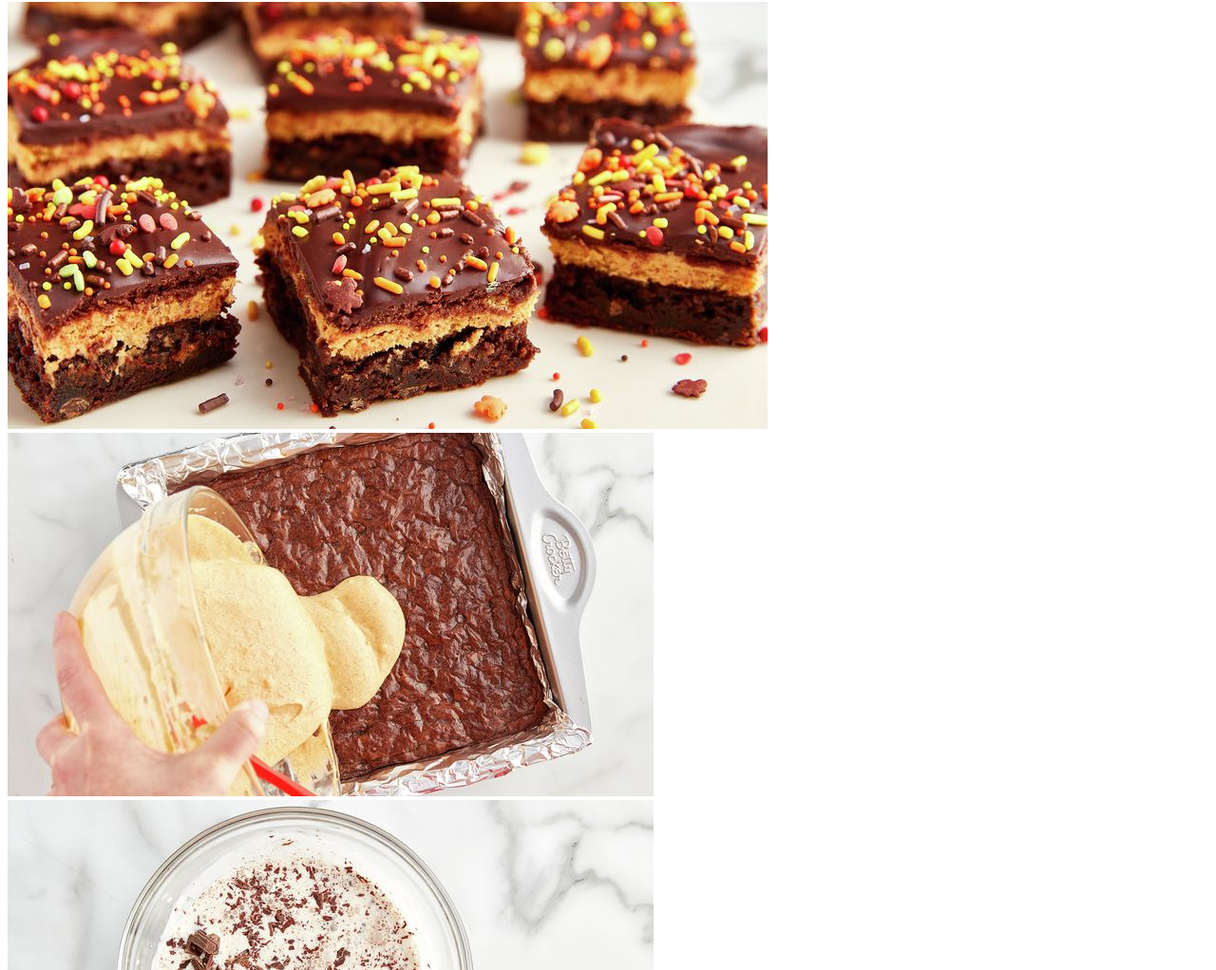
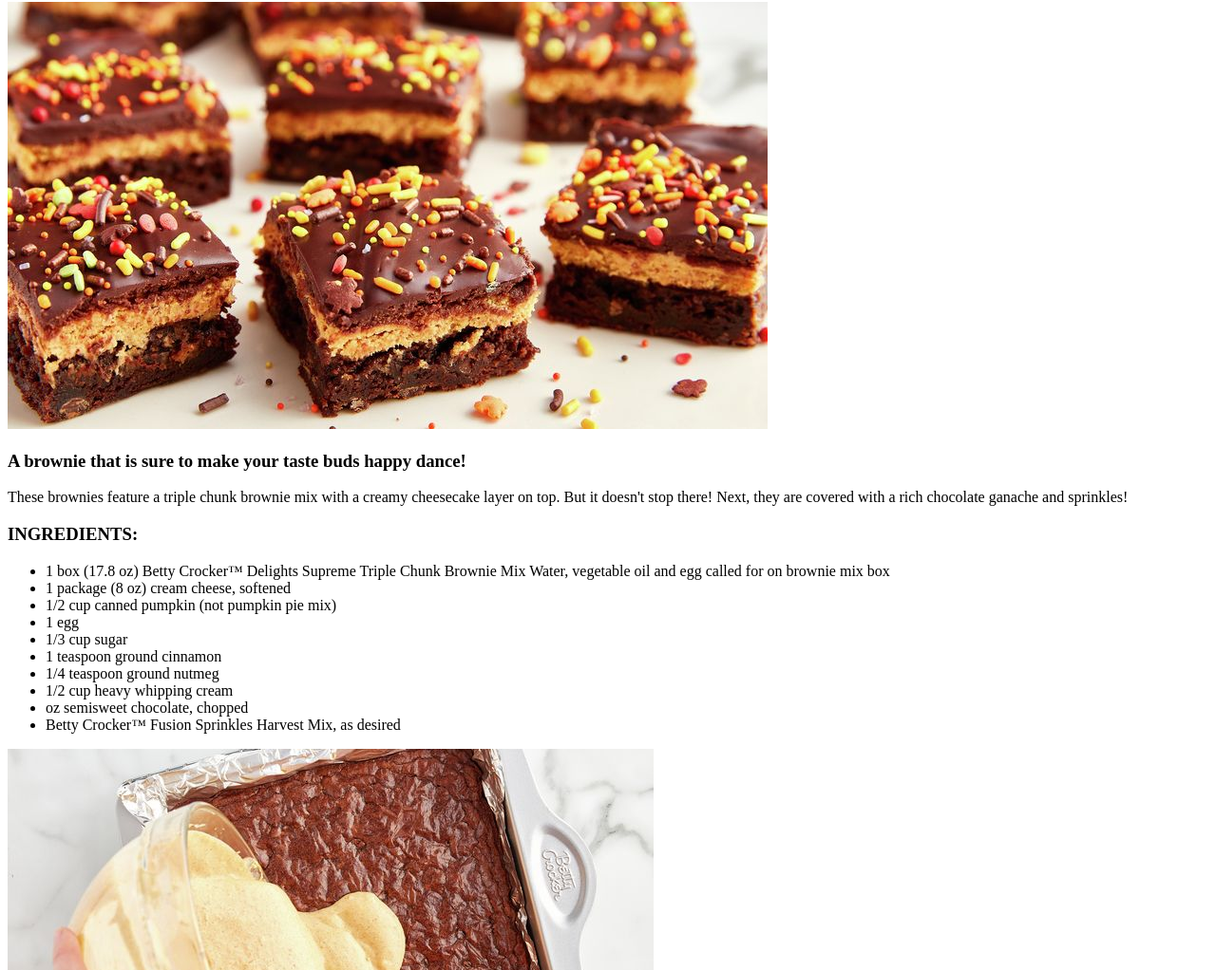
Before and after one commit to Kennedy0201/odin-recipes, a plain HTML site: page recipes/pumpkin_brownies.html in a window 1280 px wide. Shown: the part 78-1100 px from the top of the page at 95% size. Drawn offline with Linux system fonts and the light colour scheme.

Commit message:
Add pumpkin brownies ingredients

```diff
--- a/recipes/pumpkin_brownies.html
+++ b/recipes/pumpkin_brownies.html
@@ -7,9 +7,34 @@
     </head>
     <body>
         <h1>Pumpkin Cheesecake Fudge Brownies Recipe</h1>
-
         <img src="../images/pumpkin_brownies/pumpkin_brownies.jpg"
         alt="Pumpkin brownies on a plate">
+
+        <h3>A brownie that is sure to make your taste buds
+            happy dance!
+        </h3>
+
+        <p>
+            These brownies feature a triple chunk brownie mix with a creamy cheesecake
+            layer on top. But it doesn't stop there! Next, they are covered with a rich
+            chocolate ganache and sprinkles!
+        </p>
+
+        <h3>INGREDIENTS:</h3>
+        <ul>
+            <li>1 box (17.8 oz) Betty Crocker™ Delights Supreme Triple Chunk Brownie Mix
+                Water, vegetable oil and egg called for on brownie mix box</li>
+            <li>1 package (8 oz) cream cheese, softened</li>
+            <li>1/2 cup canned pumpkin (not pumpkin pie mix)</li>
+            <li>1 egg</li>
+            <li>1/3 cup sugar</li>
+            <li>1 teaspoon ground cinnamon</li>
+            <li>1/4 teaspoon ground nutmeg</li>
+            <li>1/2 cup heavy whipping cream</li>
+            <li>oz semisweet chocolate, chopped</li>
+            <li>Betty Crocker™ Fusion Sprinkles Harvest Mix, as desired</li>
+
+        </ul>
 
         <img src="../images/pumpkin_brownies/cream_cheese_mix.jpg"
         alt="Cream cheese mix is poured on brownies">
```
